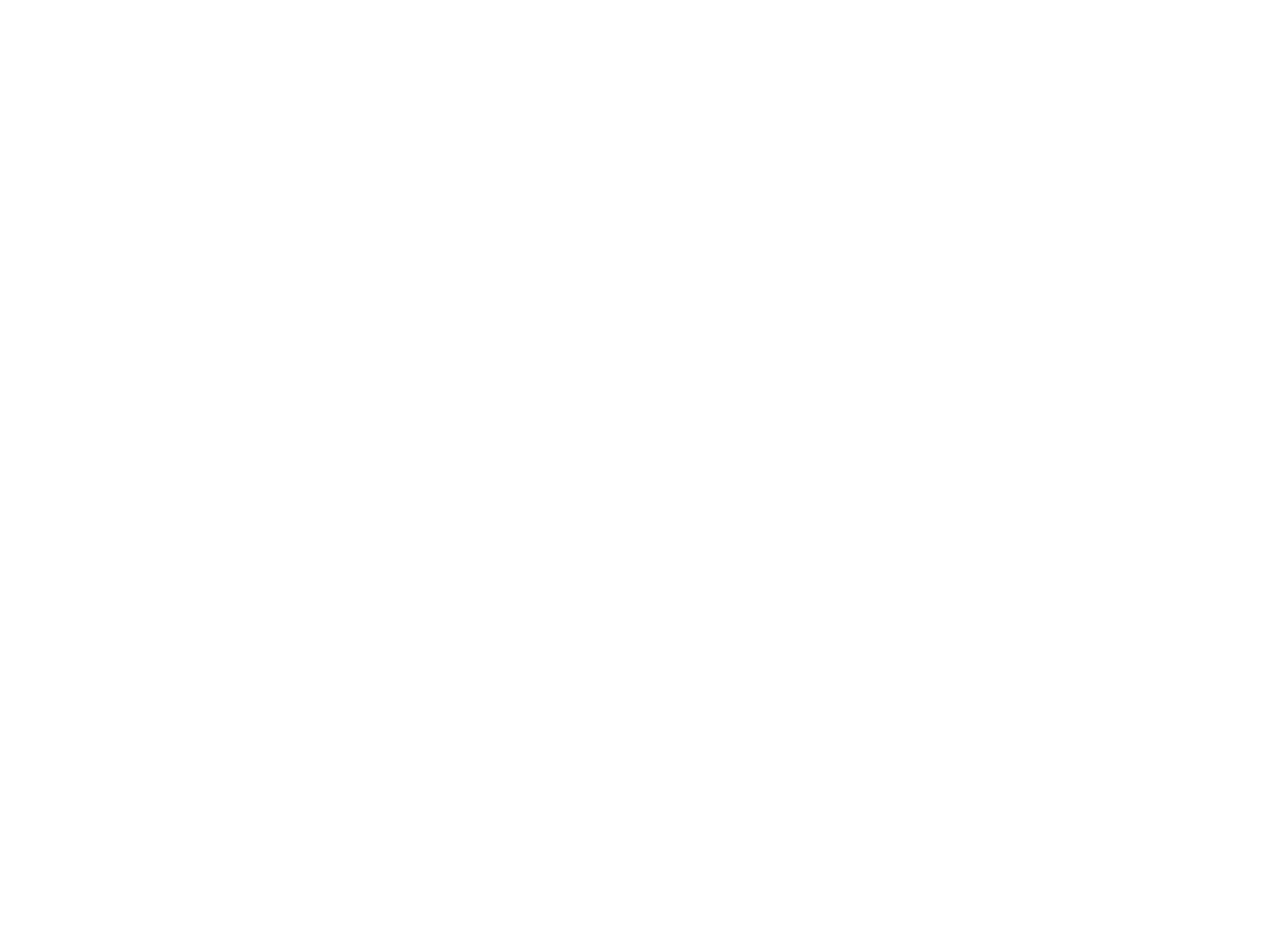
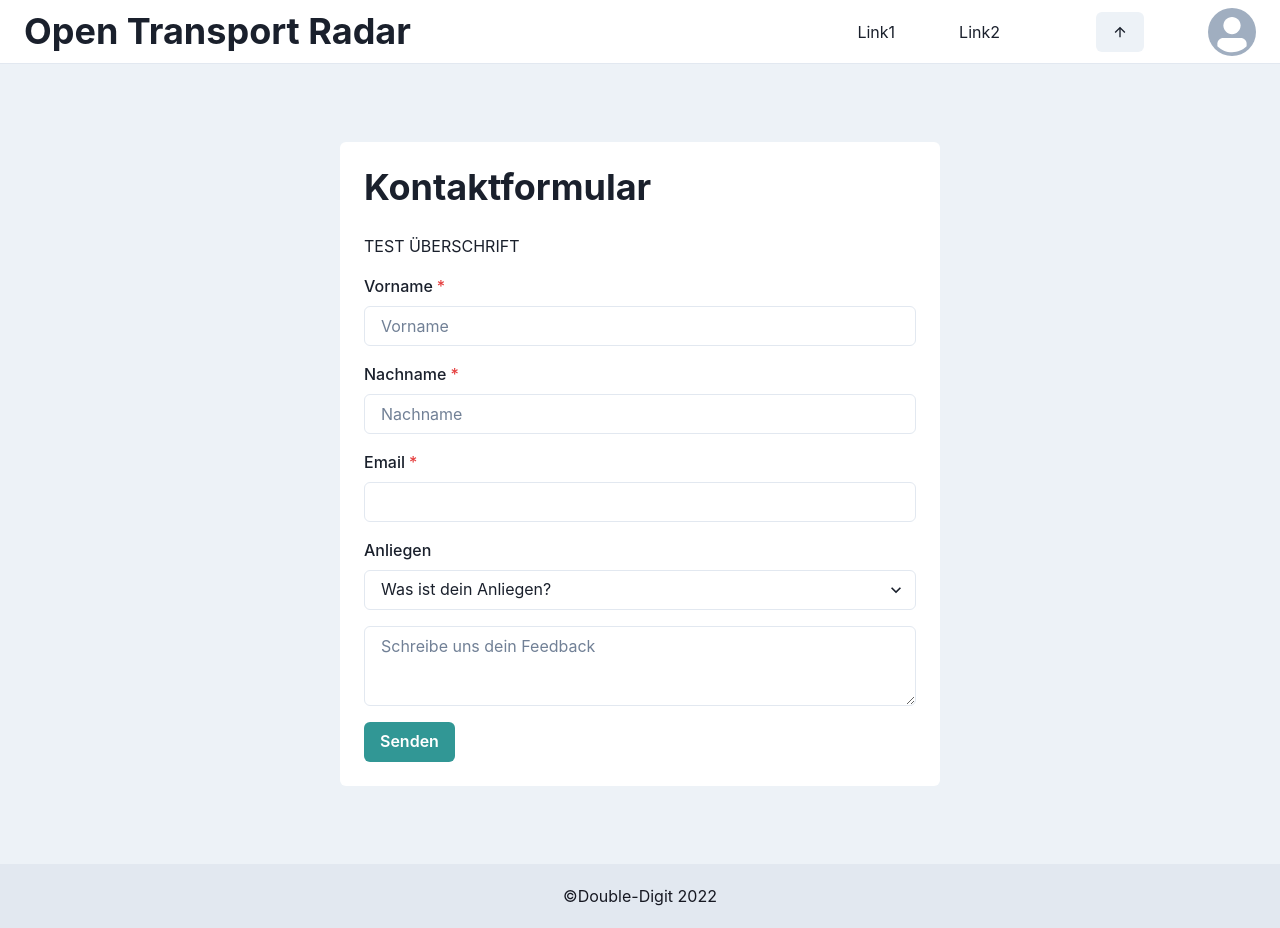
Before and after one commit to TimothyIsaac/open-transport-radar-vite-test, a React (Vite) app: page /contact-form in a window 1280 px wide. Before the commit this address had no page. Before the commit the page ends 800 px from the top, so only its background shows below. Built offline with nearby package versions, Linux system fonts and the light colour scheme.

Commit message:
📧 Basic Contact Form

```diff
--- a/Routes.tsx
+++ b/Routes.tsx
@@ -1,6 +1,6 @@
 import React from 'react'
 import { BrowserRouter, Routes,Route } from 'react-router-dom'
-import { Home, Settings } from './src/pages'
+import { Home, Settings, ContactForm } from './src/pages'
 
 
 function AppRoutes() {
@@ -9,6 +9,7 @@
         <Routes>
             <Route path="/" element={<Home/>}/>
             <Route path="/settings" element={<Settings/>}/>
+            <Route path="/contact-form" element={<ContactForm/>}/>
         </Routes>
     </BrowserRouter>
   )
--- a/package.json
+++ b/package.json
@@ -12,14 +12,18 @@
     "@chakra-ui/react": "^2.1.0",
     "@emotion/react": "^11",
     "@emotion/styled": "^11",
+    "formik": "^2.2.9",
     "framer-motion": "^6",
     "react": "^18.0.0",
     "react-dom": "^18.0.0",
-    "react-router-dom": "6"
+    "react-hook-form": "^7.31.3",
+    "react-router-dom": "6",
+    "react-transition-group": "^4.4.2"
   },
   "devDependencies": {
     "@types/react": "^18.0.0",
     "@types/react-dom": "^18.0.0",
+    "@types/react-transition-group": "^4.4.4",
     "@vitejs/plugin-react": "^1.3.0",
     "typescript": "^4.6.3",
     "vite": "^2.9.9"
--- /dev/null
+++ b/src/components/ColorModeToggle/ColorModeToggle.tsx
@@ -0,0 +1,16 @@
+import { ArrowDownIcon, ArrowUpIcon } from '@chakra-ui/icons';
+import { Button, ButtonProps, Flex, useColorMode } from '@chakra-ui/react';
+
+export default function ColorModeToggle(props: ButtonProps) {
+  const { colorMode, toggleColorMode } = useColorMode();
+  return (
+      <Button
+        aria-label="Toggle Color Mode"
+        onClick={toggleColorMode}
+        _focus={{ boxShadow: 'none' }}
+        w="fit-content"
+        {...props}>
+        {colorMode === 'light' ? <ArrowUpIcon /> : <ArrowDownIcon />}
+      </Button>
+  );
+}
--- a/src/components/Header/Header.tsx
+++ b/src/components/Header/Header.tsx
@@ -1,7 +1,8 @@
 import React from 'react'
 import { Box, Button, Center, Flex, Heading, useColorMode, Avatar, HStack, IconButton, useDisclosure, Menu, MenuButton, MenuItem, MenuDivider, MenuList, Stack } from "@chakra-ui/react";
 import { NavLink } from "react-router-dom";
-import { CloseIcon, HamburgerIcon, QuestionOutlineIcon, SettingsIcon } from '@chakra-ui/icons';
+import { CloseIcon, HamburgerIcon, QuestionOutlineIcon, SettingsIcon, ChatIcon } from '@chakra-ui/icons';
+import ColorModeToggle from '../ColorModeToggle/ColorModeToggle';
 
 
 function Header() {
@@ -34,6 +35,9 @@
                     <Box mx={"2rem"} mr={"4rem"}>
                         <NavLink to={"/home"}>Link2</NavLink>
                     </Box>
+                    <Box mx={"2rem"} mr={"4rem"}>
+                        <ColorModeToggle/>
+                    </Box>
                     <Menu>
                         <MenuButton>
                             <Avatar />
@@ -42,7 +46,7 @@
 
                             <MenuItem icon={<SettingsIcon/>}>Settings</MenuItem>
                             <MenuItem icon={<QuestionOutlineIcon/>}>Help</MenuItem>
-                            <MenuItem>Contact</MenuItem>
+                            <MenuItem icon={<ChatIcon/>}>Contact</MenuItem>
                             <MenuDivider />
                             <MenuItem color="red">Log Out</MenuItem>
                         </MenuList>
@@ -59,6 +63,7 @@
                     <Stack as="nav" spacing={4}>
                         <NavLink to={"/home"}>Settings</NavLink>
                         <NavLink to={"/home"}>Link2</NavLink>
+                        <NavLink to={"/contact-form"}>ContactForm</NavLink>
                     </Stack>
                 </Box>
             ) : null}
--- /dev/null
+++ b/src/pages/Contact/ContactForm.module.css
@@ -0,0 +1,5 @@
+
+
+.contact-form-appear { transform: scale(0.1); opacity: 0 }
+.contact-form-appear-active { transform: scale(1); transition: transform 2s ease-out }
+.contact-form-appear-done { transform: scale(1)}
--- /dev/null
+++ b/src/pages/Contact/ContactForm.tsx
@@ -0,0 +1,147 @@
+import React, { useState } from 'react';
+import { useForm, SubmitHandler } from 'react-hook-form';
+import { Button, FormControl, FormLabel,   FormErrorMessage,
+  FormHelperText, Heading, Input, Textarea, Select, VStack, Flex, Box } from '@chakra-ui/react'
+import Layout from '../../components/Layout/Layout';
+import { Field, Form, Formik, FormikProps } from "formik";
+import { CSSTransition } from 'react-transition-group';
+import "./ContactForm.module.css";
+
+
+interface IFormInputs {
+  firstname: string,
+  lastname: string,
+  email: string,
+  issue: string
+  text: string
+}
+
+function ContactForm() {
+  const { register, handleSubmit, watch, formState: { errors } } = useForm<IFormInputs>(); // initialise the hook
+  const formSubmitHandler: SubmitHandler<IFormInputs> = (data: IFormInputs) => {
+    console.log(data);
+  };
+  const emailRegex = new RegExp(
+    "(?:[a-z0-9!#$%&'*+/=?^_`{|}~-]+(?:\\.[a-z0-9!#$%&'*+/=?^_`{|}~-]+)*|\"(?:[\x01-\x08\x0b\x0c\x0e-\x1f\x21\x23-\x5b\x5d-\x7f]|\\\\[\x01-\x09\x0b\x0c\x0e-\x7f])*\")@(?:(?:[a-z0-9](?:[a-z0-9-]*[a-z0-9])?\\.)+[a-z0-9](?:[a-z0-9-]*[a-z0-9])?|\\[(?:(?:25[0-5]|2[0-4][0-9]|[01]?[0-9][0-9]?)\\.){3}(?:25[0-5]|2[0-4][0-9]|[01]?[0-9][0-9]?|[a-z0-9-]*[a-z0-9]:(?:[\x01-\x08\x0b\x0c\x0e-\x1f\x21-\x5a\x53-\x7f]|\\\\[\x01-\x09\x0b\x0c\x0e-\x7f])+)\\])"
+  );
+
+  const [input, setInput] = useState('')
+
+  const handleInputChange = (e: any) => setInput(e.target.value)
+
+  const isError = emailRegex.test(input)
+
+  function validateEmail(value: string) {
+    const valid = emailRegex.test(value)
+    let error = ""
+    if (!valid) {
+     error = 'Bitte gebe deine richtige E-Mail-Adresse an!'
+    } else if (valid) {
+      error = ""
+    }
+    return error
+  }
+
+  const initialValues: IFormInputs = {
+    firstname: '',
+    lastname: '',
+    email: '',
+    issue: '',
+    text: ''
+  }
+
+  return (
+    <Layout>
+      <Flex bg="gray.100" align="center" justify="center" h="100vh">
+        <CSSTransition
+        in={true}
+        timeout={2000}
+        classNames={'contact-form'}
+        appear={true}>
+          <Box bg="white" p={6} rounded="md" w={600}>
+            <Heading as='h2' size='xl'>Kontaktformular</Heading><br/>
+            <Formik
+              initialValues={initialValues}
+              onSubmit={console.log}
+              >
+
+              {(props: FormikProps<IFormInputs>) => (
+                <Form>
+                  <VStack spacing={4} align="flex-start">
+                  <h1 id="my-class">TEST ÜBERSCHRIFT</h1>
+                  <FormControl isRequired>
+                    <FormLabel htmlFor='firstname'>Vorname</FormLabel>
+                    <Field
+                      as={Input}
+                      id='firstname'
+                      placeholder='Vorname'
+                      name='firstname'
+                      // validate={(value: string) => {
+                      //   let error;
+                      //   if (value.length < 2) {
+                      //     error = "Ein Name muss mindestens 2 Buchtaben enthalten";
+                      //   }
+                      //   return error;
+
+                      //}}
+                      />
+                  </FormControl>
+
+                  <FormControl isRequired >
+                    <FormLabel htmlFor='lastname'>Nachname</FormLabel>
+                    <Field as={Input} id='lastname' name='nachname' placeholder='Nachname'/>
+                  </FormControl>
+
+                  <FormControl isRequired>
+                    <FormLabel htmlFor='email'>Email</FormLabel>
+                    <Field as={Input}
+                      id='email'
+                      name='email'
+                      type='email'
+                      value={input}
+                      onChange={handleInputChange}
+                    />
+                  </FormControl>
+
+                  <FormControl>
+                    <FormLabel htmlFor='issue'>Anliegen</FormLabel>
+                    <Field as={Select} id='issue' name='issue' placeholder='Was ist dein Anliegen?'>
+                      <option>Es fehlen Verkerhrslinien bei mir</option>
+                      <option>Die ÖPNV Daten stimmen nicht</option>
+                      <option>Keine Ahnung tbh</option>
+                    </Field>
+                  </FormControl>
+
+                  <FormControl>
+                    <Field as={Textarea}
+                      name='text'
+                      id='text'
+                      placeholder='Schreibe uns dein Feedback'
+                      size='md'
+                    />
+                  </FormControl>
+
+                  <Button  colorScheme='teal' size='md' type="submit">Senden</Button>
+                  </VStack>
+                </Form>
+              )}
+            </Formik>
+          </Box>
+          </CSSTransition>
+      </Flex>
+    </Layout>
+
+
+
+    // <form onSubmit={handleSubmit(onSubmit)}>
+    //   <input name="firstname" ref={register} /> {/* register an input */}
+    //   <input name="lastname" ref={register({ required: true })} />
+    //   {errors.lastname && 'Last name is required.'}
+    //   <input name="age" ref={register({ pattern: /\d+/ })} />
+    //   {errors.age && 'Please enter number for age.'}
+    //   <input type="submit" />
+    // </form>
+  );
+}
+
+export default ContactForm;
--- a/src/pages/index.tsx
+++ b/src/pages/index.tsx
@@ -2,5 +2,7 @@
 
 import Home from "./Home/Home"
 import Settings from "./Settings/Settings"
+import ContactForm from "./Contact/ContactForm"
 
-export { Home, Settings }
+
+export { Home, Settings, ContactForm }
```
Also changed, not shown: 1 other file (tests, documents, lock files or other folders).
